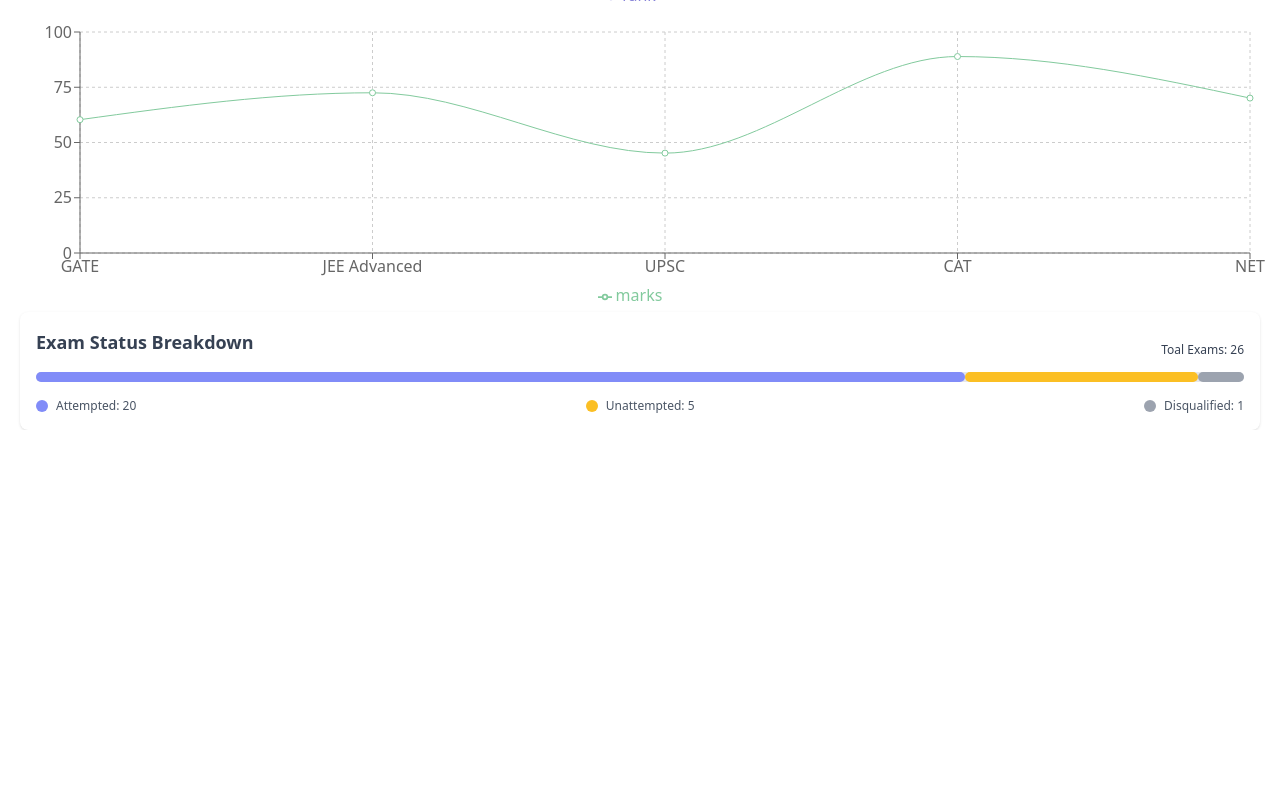
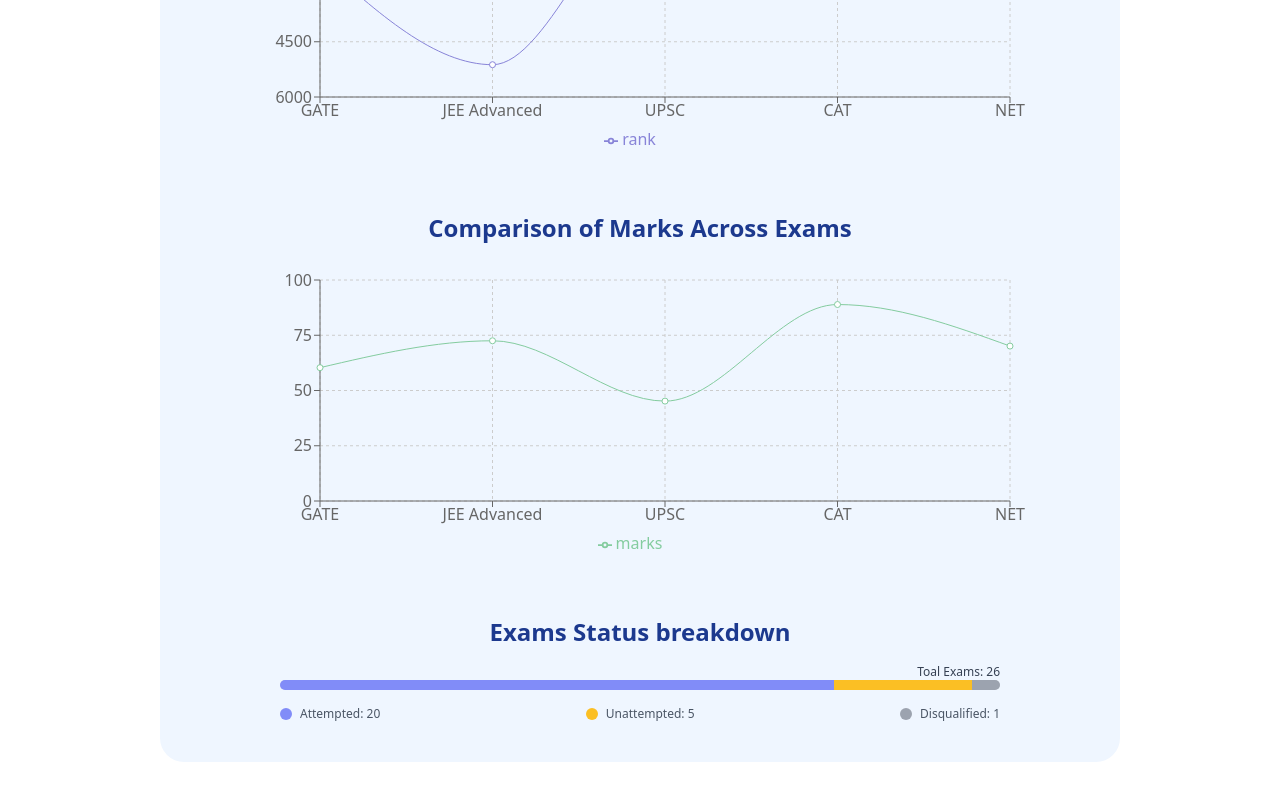
Before and after one commit to InsansaTechnoledge/Test-Series, a React (Vite) app in the folder TestSeries/: page /student-landing in a window 1280 px wide. Shown: the part 2786-3586 px from the top of the page. Before the commit the page ends 3216 px from the top, so only its background shows below. Built offline with nearby package versions, Linux system fonts and the light colour scheme.

Commit message:
padding added

```diff
--- a/TestSeries/features/afterAuth/components/StudentSide/ExamStatsDashboard.jsx
+++ b/TestSeries/features/afterAuth/components/StudentSide/ExamStatsDashboard.jsx
@@ -8,7 +8,7 @@ import HeadingUtil from '../../utility/HeadingUtil'
 
 const ExamStatsDashboard = () => {
     return (
-        <div>
+        <div className=' mx-6 md:mx-40 py-10 px-20 bg-blue-50 rounded-3xl mb-10'>
             <HeadingUtil heading="Overall Analytics" description="for more detailed view visit dedicated page" />
             <ExamLinksComponent Data={Rank} />
             <ExamRankLineChart />
--- a/TestSeries/features/afterAuth/components/StudentSide/StatsComponent/ExamBreakdown.jsx
+++ b/TestSeries/features/afterAuth/components/StudentSide/StatsComponent/ExamBreakdown.jsx
@@ -6,13 +6,14 @@ const ExamBreakdown = () => {
     ];
 
     return (
-    <div className="bg-white p-4 rounded-lg shadow mx-5">
-      <div className="flex justify-between">
-        <h2 className="text-lg font-semibold mb-4 text-gray-700">Exam Status Breakdown</h2>
+        <div className="mx-10">
+            <h1 className="text-blue-900 font-bold text-2xl text-center mt-14 mb-4">Exams Status breakdown</h1>
+
+            <div className="flex justify-end">
                 <span className="text-xs text-gray-700 my-auto">Toal Exams: 26</span>
             </div>
             <div className="flex items-center gap-2 mb-4">
-        <div className="w-full bg-gray-200 rounded-full h-2.5">
+                <div className="w-full bg-gray-200 rounded-full overflow-hidden h-2.5">
                     {examData.map((item, index) => (
                         <div
                             key={index}
@@ -20,7 +21,7 @@ const ExamBreakdown = () => {
                                 width: `${(item.value / 26) * 100}%`,
                                 backgroundColor: item.color
                             }}
-              className="h-2.5 rounded-full float-left"
+                            className="h-2.5 float-left"
                         ></div>
                     ))}
                 </div>
--- a/TestSeries/features/afterAuth/components/StudentSide/StatsComponent/ExamRankLineChart.jsx
+++ b/TestSeries/features/afterAuth/components/StudentSide/StatsComponent/ExamRankLineChart.jsx
@@ -22,6 +22,7 @@ const data = [
 const ExamRankLineChart = () => {
     return (
         <div>
+            <h1 className="text-blue-900 font-bold text-2xl text-center mt-14 mb-4">Comparison of Ranks Across Exams</h1>
             <ResponsiveContainer height={300}>
                 <LineChart
                     data={data}
--- a/TestSeries/features/afterAuth/components/StudentSide/StatsComponent/MarksVsExamsChart.jsx
+++ b/TestSeries/features/afterAuth/components/StudentSide/StatsComponent/MarksVsExamsChart.jsx
@@ -22,6 +22,7 @@ const data = [
 const MarksVsExamsChart = () => {
     return (
         <div>
+            <h1 className="text-blue-900 font-bold text-2xl text-center mt-14 mb-4">Comparison of Marks Across Exams</h1>
             <ResponsiveContainer height={300}>
                 <LineChart
                     data={data}
@@ -35,7 +36,7 @@ const MarksVsExamsChart = () => {
                     <Line
                         type="monotone"
                         dataKey="marks"
-                        stroke="#82ca9d"
+                        stroke="#84cc9f"
                         activeDot={{ r: 8 }}
                     />
                 </LineChart>
```
Lines whose indentation alone changed are shown as unchanged.
